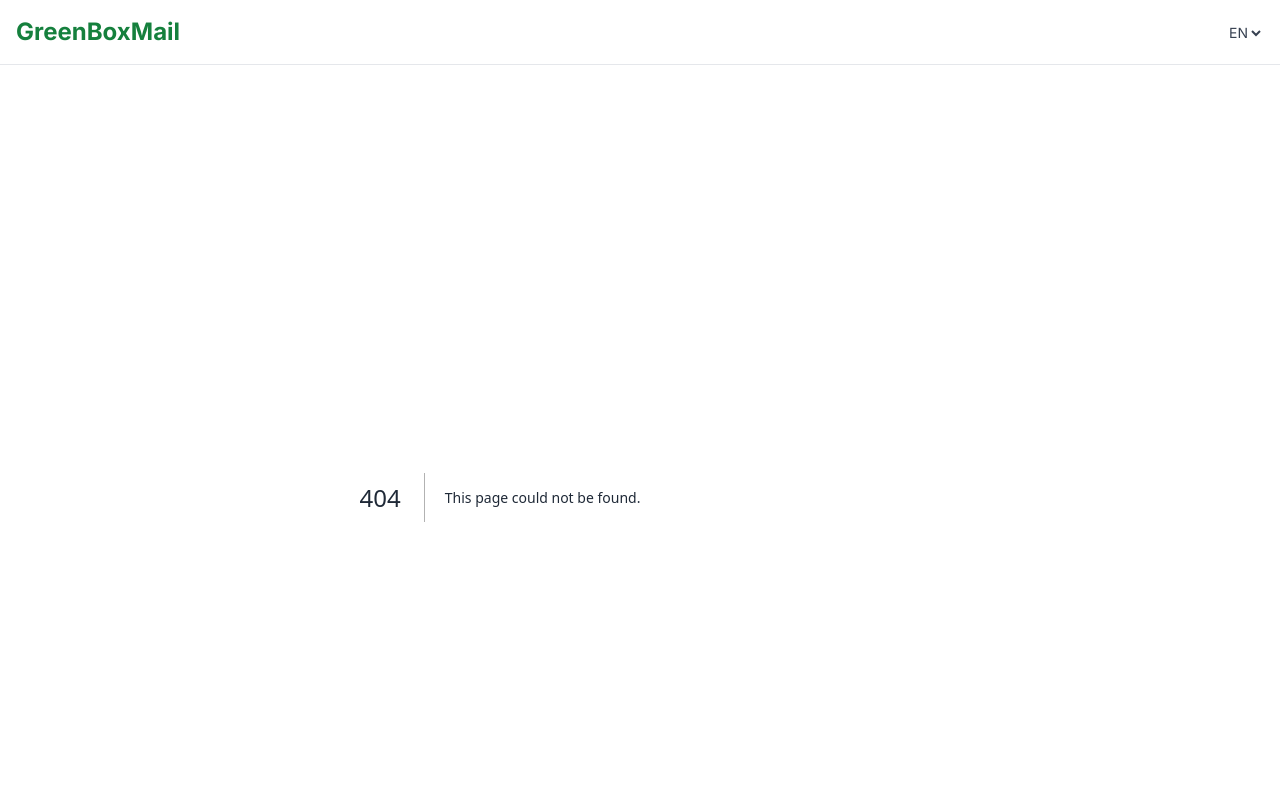
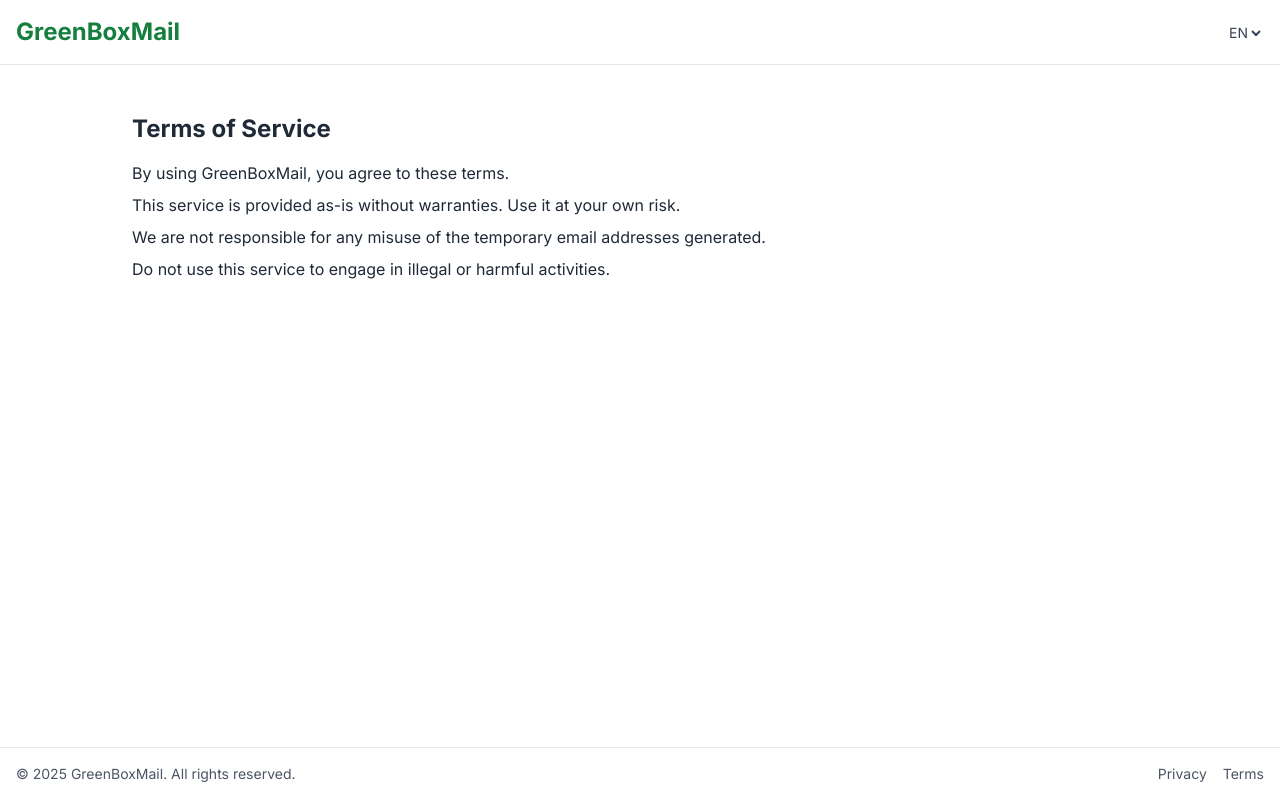
Before and after one commit to lalitkalyan/GreenBoxMail, a Next.js app: page /terms in a window 1280 px wide. Before the commit this address had no page. Shown: the top 800 px of the page. Built offline with nearby package versions, Linux system fonts and the light colour scheme.

Commit message:
docs: add terms of service

```diff
--- /dev/null
+++ b/src/app/terms/page.tsx
@@ -0,0 +1,11 @@
+export default function TermsPage() {
+  return (
+    <main className="max-w-3xl mx-auto p-4">
+      <h1 className="text-2xl font-bold mb-4">Terms of Service</h1>
+      <p className="mb-2">By using GreenBoxMail, you agree to these terms.</p>
+      <p className="mb-2">This service is provided as-is without warranties. Use it at your own risk.</p>
+      <p className="mb-2">We are not responsible for any misuse of the temporary email addresses generated.</p>
+      <p className="mb-2">Do not use this service to engage in illegal or harmful activities.</p>
+    </main>
+  );
+}
```
